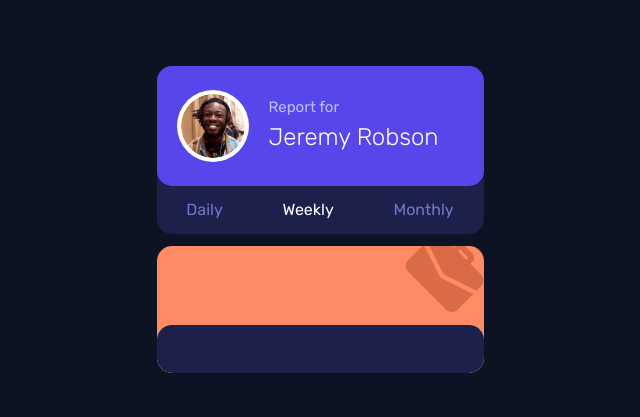
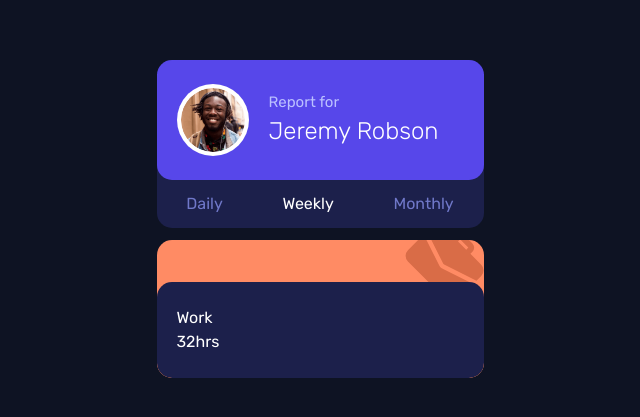
Before and after one commit to defydef/time-tracking-dashboard, a React (Vite) app: page / in a window 1280 px wide. Shown: the part 181-598 px from the top of the page, without its empty margins (320-960 px from the left). Built offline with nearby package versions, Linux system fonts and the light colour scheme.

Commit message:
Update css for ActivityCard

```diff
--- a/src/ui/ActivityCard.jsx
+++ b/src/ui/ActivityCard.jsx
@@ -1,8 +1,13 @@
 function ActivityCard() {
   return (
-    <div className="bg-[var(--work)] w-[20.4375rem] rounded-[0.9375rem] flex flex-col gap-3 justify-end overflow-hidden">
-      <div className="flex justify-end mt-[-0.75rem] ">
-        <svg width="79" height="79" xmlns="http://www.w3.org/2000/svg">
+    <div className="bg-[var(--work)] w-[20.4375rem] rounded-[0.9375rem] flex flex-col justify-end overflow-hidden">
+      <div className="flex justify-end">
+        <svg
+          width="79"
+          height="79"
+          xmlns="http://www.w3.org/2000/svg"
+          className="mt-[-1rem]"
+        >
           <path
             d="m18.687 10.43 15.464 30.906c.31.682.743 1.322 1.3 1.88.558.557 1.198.99 1.714 1.217L68.237 59.98 52.484 75.732a8.025 8.025 0 0 1-11.355 0L2.934 37.538a8.025 8.025 0 0 1 0-11.356L18.687 10.43Zm19.345-7.99 10.839 10.838 2.065-2.064a5.845 5.845 0 0 1 8.258 0l8.258 8.259a5.845 5.845 0 0 1 0 8.258l-2.064 2.064 10.839 10.84a8.025 8.025 0 0 1 0 11.355l-4.728 4.728L39.126 40.53a1.963 1.963 0 0 1-.578-.413 1.963 1.963 0 0 1-.413-.578L21.95 7.168l4.728-4.728a8.025 8.025 0 0 1 11.355 0Zm17.033 12.903-2.064 2.065 8.258 8.258 2.064-2.064-8.258-8.259Z"
             fill="#D96C47"
@@ -10,8 +15,15 @@ function ActivityCard() {
           />
         </svg>
       </div>
-      <section className="bg-[var(--card-bg)] rounded-[0.9375rem] px-5 py-6">
-        <div className="flex items-center justify-start gap-5"></div>
+      <section className="bg-[var(--card-bg)] rounded-[0.9375rem] px-5 py-6 relative mt-[-1.3rem] p-3">
+        <div className="flex flex-col">
+          <section>
+            <p>Work</p>
+          </section>
+          <section>
+            <h1>32hrs</h1>
+          </section>
+        </div>
       </section>
     </div>
   );
```
